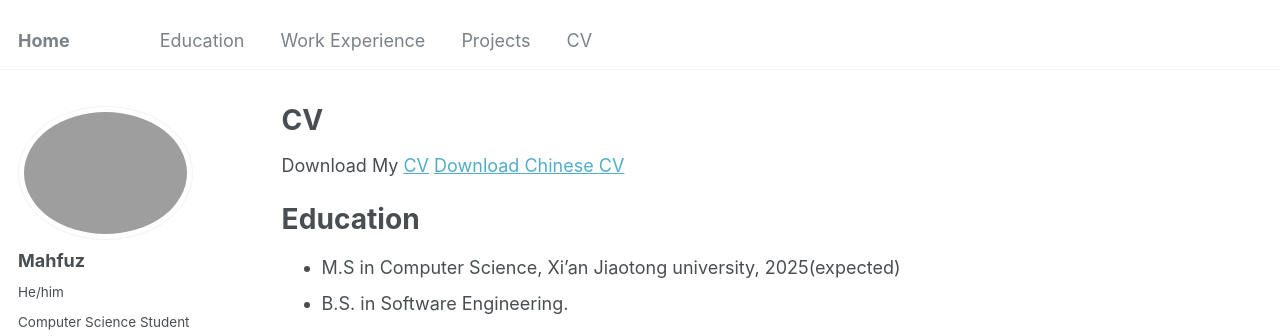
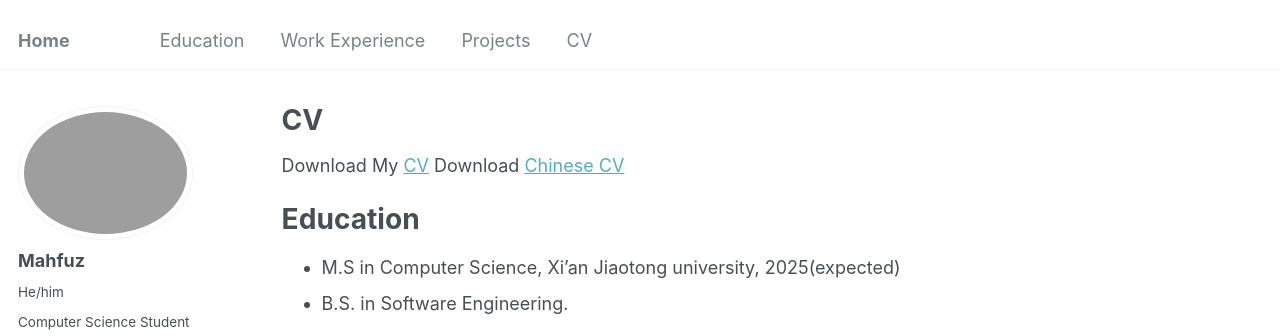
Before and after one commit to mahfuztbt/mahfuztbt.github.io, a Jekyll site: the page built from _pages/cv.md, in a window 1280 px wide. Shown: the top 336 px of the page. Built offline with Jekyll 4.4.1, drawn with Linux system fonts in a browser that asks for light colours.

Commit message:
Update cv.md

```diff
--- a/_pages/cv.md
+++ b/_pages/cv.md
@@ -7,8 +7,7 @@ redirect_from:
   - /resume
 ---
 
-{% include base_path %}
-Download My [CV](https://drive.google.com/uc?export=download&id=1FNJ05SC1fAh9_kSXzD8fP3v-Gral2usR) [Download Chinese CV]()
+Download My [CV](https://drive.google.com/uc?export=download&id=1FNJ05SC1fAh9_kSXzD8fP3v-Gral2usR) Download [Chinese CV]()
 
 Education
 ======
```
